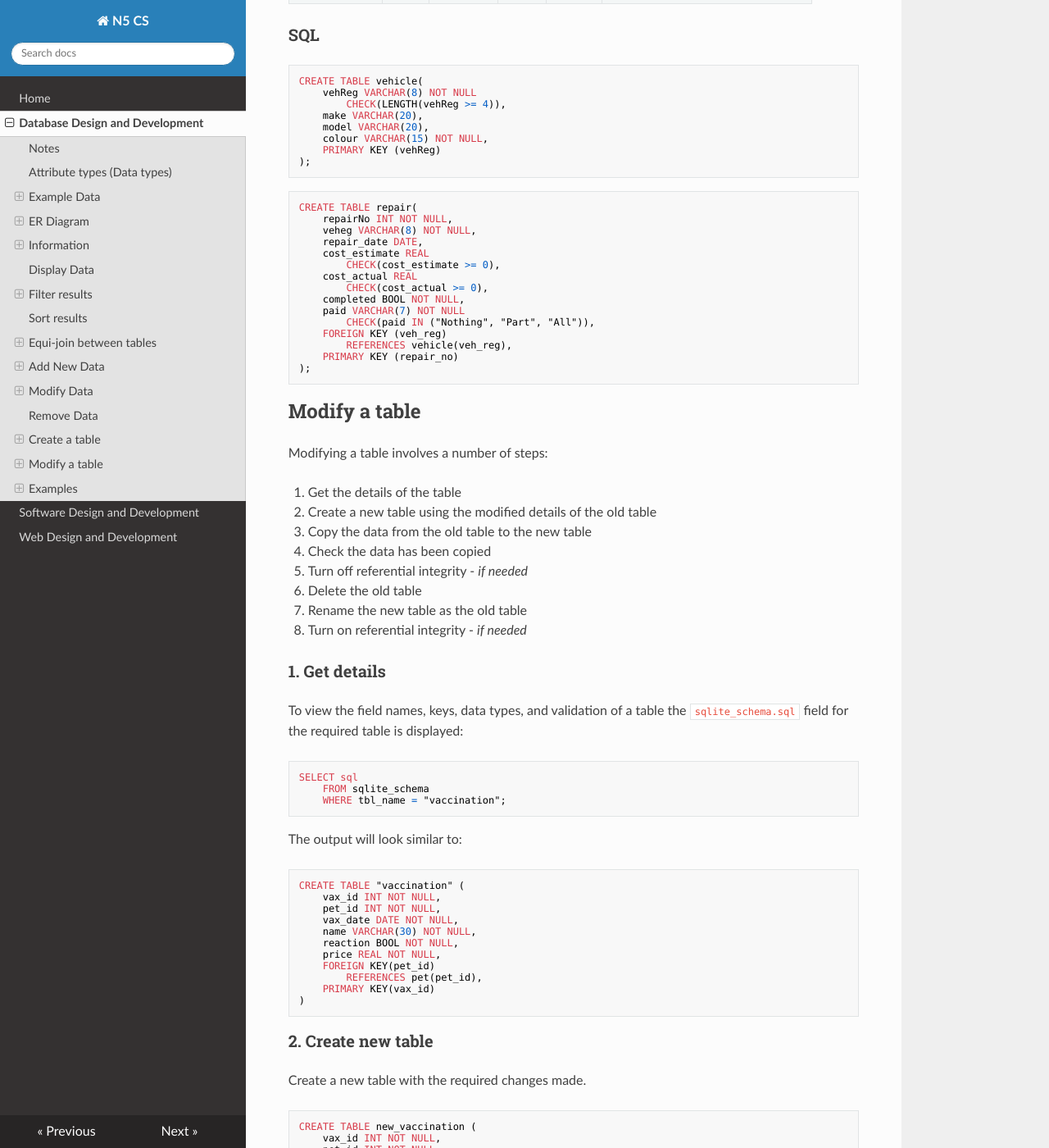
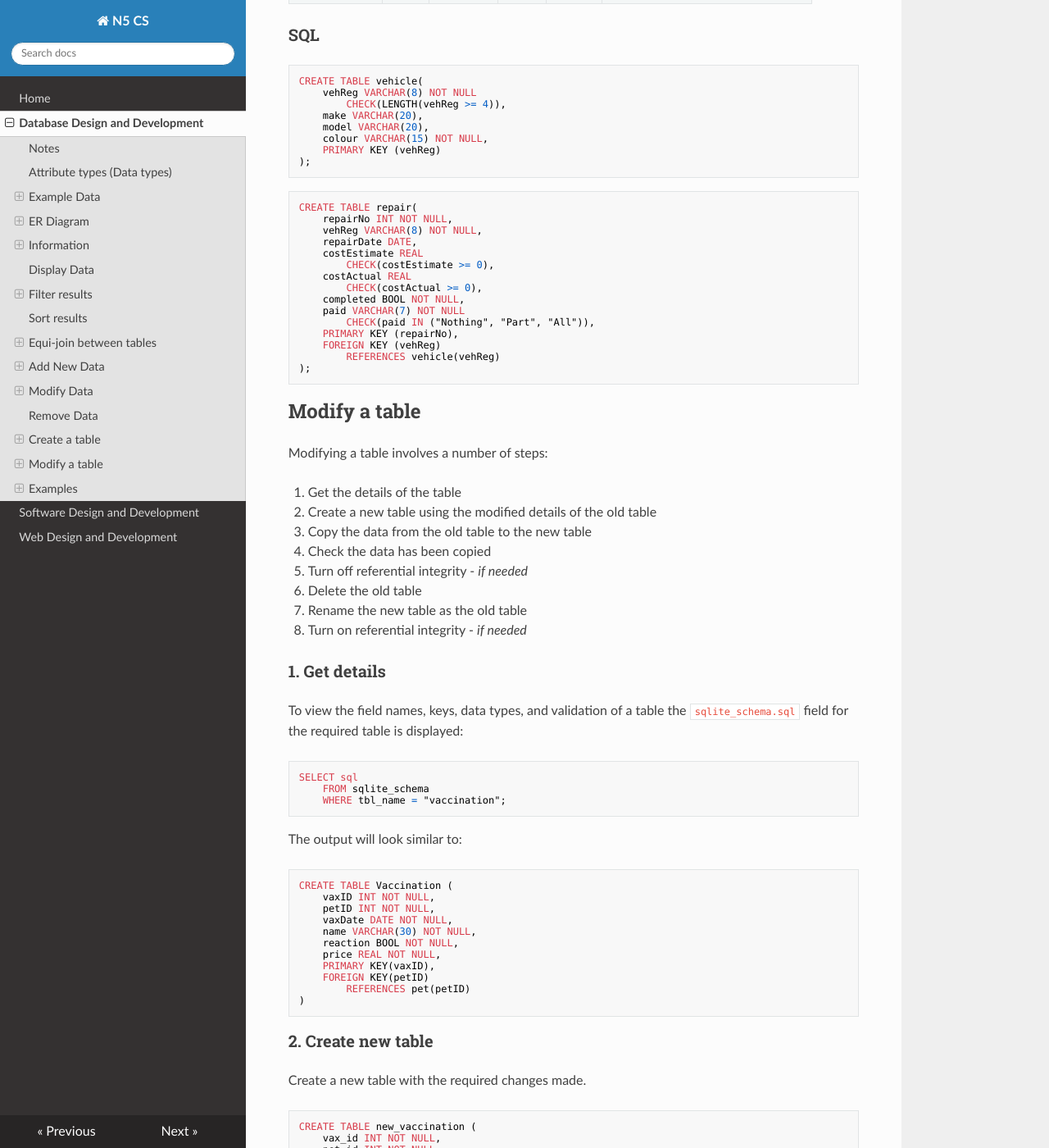
Before and after one commit to MrFriendCS/N5-CS, an MkDocs documentation site: the page built from docs/N5-CS-DDD.md, in a window 1280 px wide and 1400 px high, scrolled down 7593 px. Shown: the whole window at 82% size. Built offline with MkDocs 1.6.1, drawn with Linux system fonts in a browser that asks for light colours; nearby versions of some CDN libraries.

Commit message:
docs/N5-CS-DDD.md updated from https://stackedit.io/

````diff
--- a/docs/N5-CS-DDD.md
+++ b/docs/N5-CS-DDD.md
@@ -338,18 +338,18 @@ CREATE TABLE vehicle(
 ``` sql
 CREATE TABLE repair(
     repairNo INT NOT NULL,
-    veheg VARCHAR(8) NOT NULL,
-    repair_date DATE,
-    cost_estimate REAL
-        CHECK(cost_estimate >= 0),
-    cost_actual REAL
-        CHECK(cost_actual >= 0),
+    vehReg VARCHAR(8) NOT NULL,
+    repairDate DATE,
+    costEstimate REAL
+        CHECK(costEstimate >= 0),
+    costActual REAL
+        CHECK(costActual >= 0),
     completed BOOL NOT NULL,
     paid VARCHAR(7) NOT NULL
         CHECK(paid IN ("Nothing", "Part", "All")),
-    FOREIGN KEY (veh_reg)
-        REFERENCES vehicle(veh_reg),
-    PRIMARY KEY (repair_no)
+    PRIMARY KEY (repairNo),
+    FOREIGN KEY (vehReg)
+        REFERENCES vehicle(vehReg)
 );
 ```
 
@@ -379,16 +379,16 @@ SELECT sql
 The output will look similar to:
 
 ``` sql
-CREATE TABLE "vaccination" (
-    vax_id INT NOT NULL,
-    pet_id INT NOT NULL,
-    vax_date DATE NOT NULL,
+CREATE TABLE Vaccination (
+    vaxID INT NOT NULL,
+    petID INT NOT NULL,
+    vaxDate DATE NOT NULL,
     name VARCHAR(30) NOT NULL,
     reaction BOOL NOT NULL,
     price REAL NOT NULL,
-    FOREIGN KEY(pet_id)
-        REFERENCES pet(pet_id),
-    PRIMARY KEY(vax_id)
+    PRIMARY KEY(vaxID),
+    FOREIGN KEY(petID)
+        REFERENCES pet(petID)
 )
 ```
 
````
Also changed, not shown: other parts of docs/N5-CS-DDD.md (+3 -3 lines).
